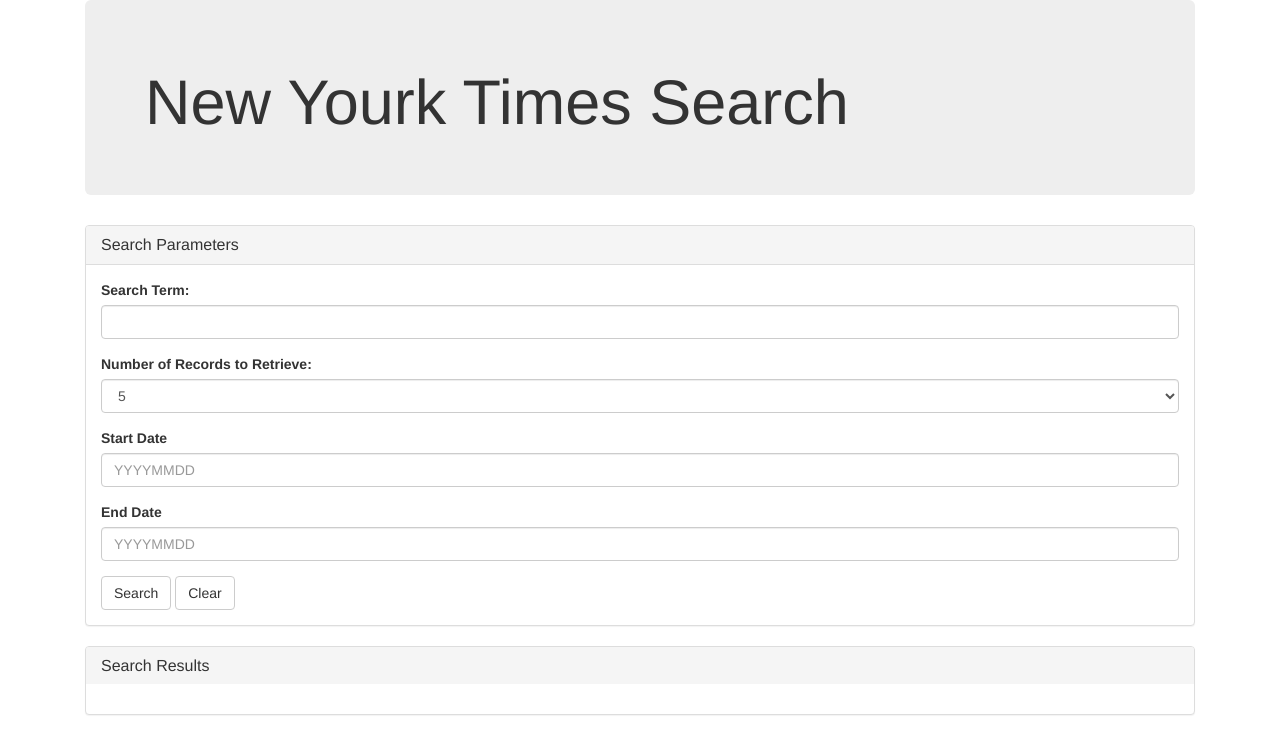
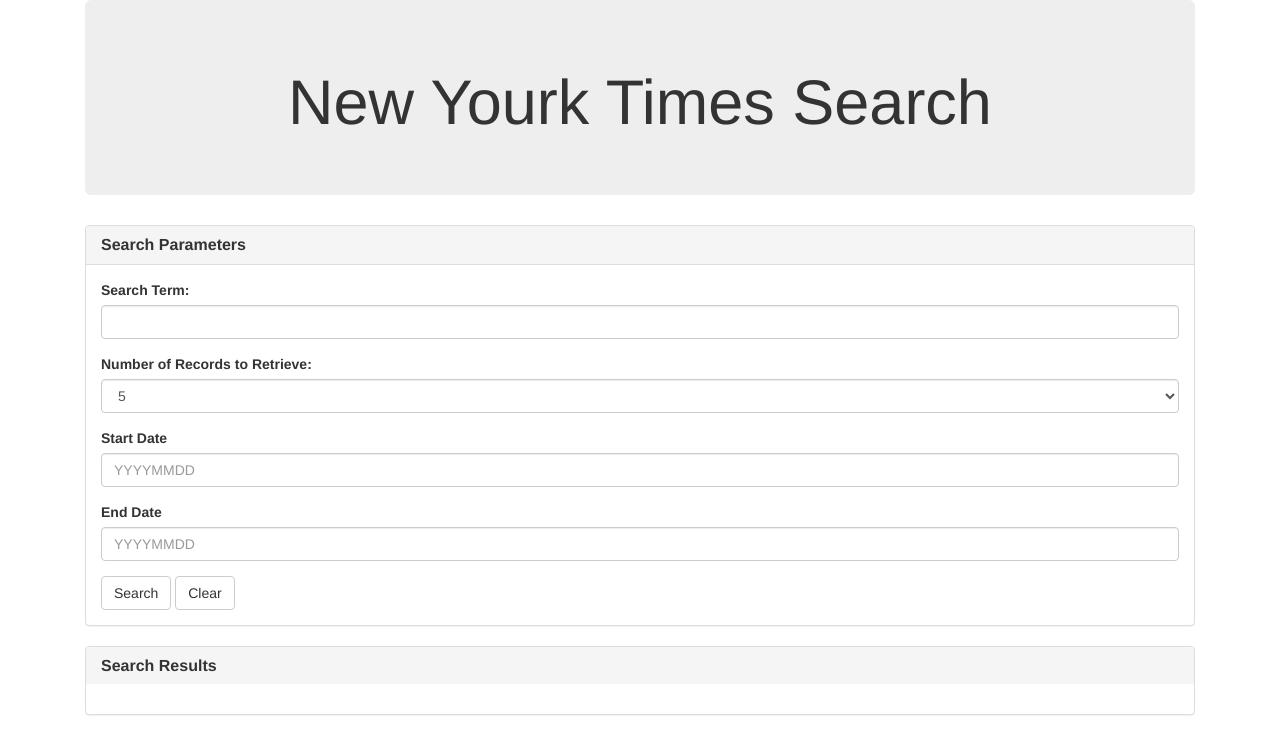
Before and after one commit to ramezray/LiveAPISearch-New-Yourk-Times-Articals, a plain HTML site: page index.html in a window 1280 px wide. Drawn offline with nearby package versions, Linux system fonts and the light colour scheme.

Commit message:
Update index.html

```diff
--- a/index.html
+++ b/index.html
@@ -5,33 +5,33 @@
     <meta charset="UTF-8">
     <meta name="viewport" content="width=device-width, initial-scale=1.0">
     <meta http-equiv="X-UA-Compatible" content="ie=edge">
-    <!--css reset file-->
-    <!-- <link rel="stylesheet" href="reset.css"> -->
-    <!-- CSS link -->
-    <link rel="stylesheet" href="style.css">
     <!--link to jQuery-->
     <script src="https://code.jquery.com/jquery-3.3.1.slim.min.js" integrity="sha384-q8i/X+965DzO0rT7abK41JStQIAqVgRVzpbzo5smXKp4YfRvH+8abtTE1Pi6jizo"
         crossorigin="anonymous"></script>
     <!--link to JS-->
     <script src="logic.js"></script>
     <!--Bootstrap link-->
-    <link rel="stylesheet" href="https://stackpath.bootstrapcdn.com/bootstrap/4.1.3/css/bootstrap.min.css" integrity="sha384-MCw98/SFnGE8fJT3GXwEOngsV7Zt27NXFoaoApmYm81iuXoPkFOJwJ8ERdknLPMO" crossorigin="anonymous">
-        <!--Bootstrap 3.3.6-->
-        <link rel="stylesheet" href="https://maxcdn.bootstrapcdn.com/bootstrap/3.3.6/css/bootstrap.min.css" integrity="sha384-1q8mTJOASx8j1Au+a5WDVnPi2lkFfwwEAa8hDDdjZlpLegxhjVME1fgjWPGmkzs7" crossorigin="anonymous">    <!--Link to AJAX-->
+    <link rel="stylesheet" href="https://stackpath.bootstrapcdn.com/bootstrap/4.1.3/css/bootstrap.min.css" integrity="sha384-MCw98/SFnGE8fJT3GXwEOngsV7Zt27NXFoaoApmYm81iuXoPkFOJwJ8ERdknLPMO"
+        crossorigin="anonymous">
+    <!--Bootstrap 3.3.6-->
+    <link rel="stylesheet" href="https://maxcdn.bootstrapcdn.com/bootstrap/3.3.6/css/bootstrap.min.css" integrity="sha384-1q8mTJOASx8j1Au+a5WDVnPi2lkFfwwEAa8hDDdjZlpLegxhjVME1fgjWPGmkzs7"
+        crossorigin="anonymous">
+    <!--Link to AJAX-->
     <script src="https://cdnjs.cloudflare.com/ajax/libs/jquery/3.2.1/jquery.min.js"></script>
-    <title>New Yourk Times Search</title>
+
+    <title>New Yourk Times Articles Search</title>
 </head>
 
 <body>
     <div class="container">
-        <div class="jumbotron">
-            <h1>New Yourk Times Search</h1>
+        <div class="jumbotron ">
+            <h1 class="text-center">New Yourk Times Search</h1>
         </div>
         <div class="row">
             <div class="col-lg-12">
                 <div class="panel panel-default">
                     <div class="panel-heading">
-                        <h3 class="panel-title">Search Parameters</h3>
+                        <h3 class="panel-title font-weight-bold">Search Parameters</h3>
                     </div>
                     <div class="panel-body">
                         <form>
@@ -69,9 +69,9 @@
                 <div class="panel-group">
                     <div class="panel panel-default">
                         <div class="panel-heading">
-                            <h3 class="panel-title">Search Results</h3>
+                            <h3 class="panel-title font-weight-bold">Search Results</h3>
                         </div>
-                        <div class="panel-body" id = "wellSection">
+                        <div class="panel-body" id="wellSection">
 
                         </div>
                     </div>
```
